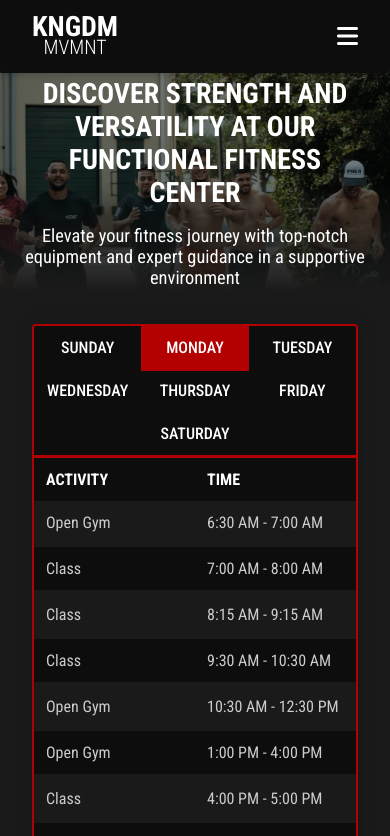
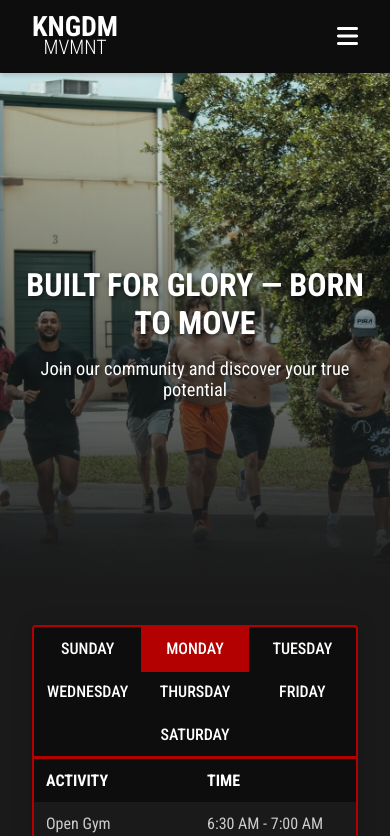
Before and after one commit to gilmerperez/kingdom-movement, a React (Vite) app: page /schedule in a window 390 px wide. Shown: the top 836 px of the page. Built offline with nearby package versions, Linux system fonts and the light colour scheme.

Commit message:
Made Banner component and used it on the Schedule page

```diff
--- /dev/null
+++ b/src/components/Banner/Banner.jsx
@@ -0,0 +1,61 @@
+import { useEffect, useRef, useState } from "react";
+import styles from "./Banner.module.css";
+
+function Banner({
+  text,
+  imageSrc,
+  secondaryText,
+  className = "",
+  gradient = false,
+  gradientDirection = "to bottom",
+  gradientColors = ["rgba(0,0,0,0.3)", "rgba(0,0,0,0.7)"],
+}) {
+  const bannerRef = useRef(null);
+  const [scrollY, setScrollY] = useState(0);
+
+  useEffect(() => {
+    const handleScroll = () => {
+      setScrollY(window.scrollY);
+    };
+
+    window.addEventListener("scroll", handleScroll);
+    return () => window.removeEventListener("scroll", handleScroll);
+  }, []);
+
+  const parallaxStyle = {
+    transform: `translateY(${scrollY * 0.5}px)`,
+  };
+
+  // Handle CSS custom properties for gradient colors
+  const getGradientColors = () => {
+    return gradientColors.map((color) => {
+      if (color === "var(--bg-color)") {
+        // Get the computed value of the CSS custom property
+        const computedStyle = getComputedStyle(document.documentElement);
+        return computedStyle.getPropertyValue("--bg-color").trim() || "hsl(0, 0%, 95%)";
+      }
+      return color;
+    });
+  };
+
+  const gradientStyle = gradient
+    ? {
+        background: `linear-gradient(${gradientDirection}, ${getGradientColors().join(", ")})`,
+      }
+    : {};
+
+  return (
+    <div className={`${styles.bannerContainer} ${className}`} ref={bannerRef}>
+      <div className={styles.bannerImage} style={parallaxStyle}>
+        <img src={imageSrc} alt="Banner background" />
+        {gradient && <div className={styles.gradientOverlay} style={gradientStyle}></div>}
+      </div>
+      <div className={styles.bannerContent}>
+        <h2 className={styles.bannerText}>{text}</h2>
+        {secondaryText && <p className={styles.bannerSecondaryText}>{secondaryText}</p>}
+      </div>
+    </div>
+  );
+}
+
+export default Banner;
--- /dev/null
+++ b/src/components/Banner/Banner.module.css
@@ -0,0 +1,136 @@
+.bannerContainer {
+  width: 100%;
+  display: flex;
+  overflow: hidden;
+  position: relative;
+  aspect-ratio: 21 / 9;
+  align-items: center;
+  justify-content: center;
+}
+
+.bannerImage {
+  top: 0;
+  left: 0;
+  z-index: 1;
+  width: 100%;
+  height: 100%;
+  position: absolute;
+}
+
+.bannerImage img {
+  width: 100%;
+  height: 100%;
+  object-fit: cover;
+  object-position: center;
+}
+
+.gradientOverlay {
+  top: 0;
+  left: 0;
+  z-index: 2;
+  width: 100%;
+  height: 100%;
+  position: absolute;
+}
+
+.bannerContent {
+  z-index: 3;
+  width: 100%;
+  padding: 2rem;
+  max-width: 1200px;
+  position: relative;
+  text-align: center;
+}
+
+.bannerText {
+  margin: 0;
+  font-weight: 700;
+  font-size: 3.5rem;
+  color: hsl(0, 0%, 100%);
+  text-shadow: 2px 2px 4px hsla(0, 0%, 0%, 0.5);
+}
+
+.bannerSecondaryText {
+  margin: 0 auto;
+  font-size: 2rem;
+  max-width: 800px;
+  margin-top: 1rem;
+  font-weight: 400;
+  color: hsl(0, 0%, 100%);
+  text-shadow: 2px 2px 4px hsla(0, 0%, 0%, 0.5);
+}
+
+/* Smooth transitions for parallax effect */
+.bannerImage {
+  will-change: transform;
+  transition: transform 0.2s ease-out;
+}
+
+/* Ensure proper stacking context */
+.bannerContainer {
+  isolation: isolate;
+}
+
+/* Responsive aspect ratios */
+@media (max-width: 1200px) {
+  .bannerContainer {
+    aspect-ratio: 16 / 9;
+  }
+}
+
+@media (max-width: 768px) {
+  .bannerContainer {
+    aspect-ratio: 4 / 3;
+  }
+}
+
+@media (max-width: 480px) {
+  .bannerContainer {
+    aspect-ratio: 3 / 4;
+  }
+}
+
+/* Responsive text sizing */
+@media (max-width: 1200px) {
+  .bannerText {
+    font-size: 3.25rem;
+  }
+
+  .bannerSecondaryText {
+    font-size: 1.75rem;
+  }
+}
+
+@media (max-width: 900px) {
+  .bannerText {
+    font-size: 2.75rem;
+  }
+
+  .bannerSecondaryText {
+    font-size: 1.5rem;
+  }
+}
+
+@media (max-width: 768px) {
+  .bannerText {
+    font-size: 2.5rem;
+  }
+
+  .bannerSecondaryText {
+    font-size: 1.25rem;
+  }
+}
+
+@media (max-width: 480px) {
+  .bannerText {
+    font-size: 2rem;
+  }
+
+  .bannerSecondaryText {
+    font-size: 1.15rem;
+  }
+
+  .bannerContent {
+    padding: 1rem;
+  }
+}
--- a/src/pages/Pricing/Pricing.jsx
+++ b/src/pages/Pricing/Pricing.jsx
@@ -94,6 +94,8 @@ function Pricing() {
             <ul className={styles.additionalInfoList}>
               <li>Must be age 18 years or older to enroll.</li>
               <br />
+              <li>The schedule is subject to change without prior notice.</li>
+              <br />
               <li>All membership types are non-transferable, non-assignable, and non-saleable.</li>
               <br />
               <li>Prepaid memberships and sessions agreements are not subject to any hold options.</li>
--- a/src/pages/Schedule/Schedule.jsx
+++ b/src/pages/Schedule/Schedule.jsx
@@ -1,7 +1,7 @@
 import styles from "./Schedule.module.css";
 import { useEffect, useState } from "react";
+import Banner from "../../components/Banner/Banner";
 import scheduleData from "../../data/schedule.json";
-import runningImage from "../../assets/images/running.jpg";
 
 function Schedule() {
   // Set Page Title
@@ -33,22 +33,15 @@ function Schedule() {
 
   return (
     <>
-      {/* Hero Banner */}
-      <section className={styles.heroBanner}>
-        {/* Image */}
-        <div className={styles.heroImage}>
-          <img src={runningImage} alt="People running together" />
-          <div className={styles.heroOverlay}>
-            {/* Text Content */}
-            <div className={styles.heroContent}>
-              <h1>DISCOVER STRENGTH AND VERSATILITY AT OUR FUNCTIONAL FITNESS CENTER</h1>
-              <p>
-                Elevate your fitness journey with top-notch equipment and expert guidance in a supportive environment
-              </p>
-            </div>
-          </div>
-        </div>
-      </section>
+      {/* Banner */}
+      <Banner
+        text="BUILT FOR GLORY — BORN TO MOVE"
+        imageSrc="/src/assets/images/running.jpg"
+        secondaryText="Join our community and discover your true potential"
+        gradient={true}
+        gradientDirection="to bottom"
+        gradientColors={["hsla(0, 0%, 0%, 0.0)", "var(--bg-color)"]}
+      />
 
       <main>
         <section className={styles.scheduleContainer}>
```
Also changed, not shown: src/components/Banner/BannerExamples.jsx (added, +53 -0 lines), src/assets/inspiration/terms-subject-to-change.jpeg (deleted), src/components/Banner/README.md (added).
